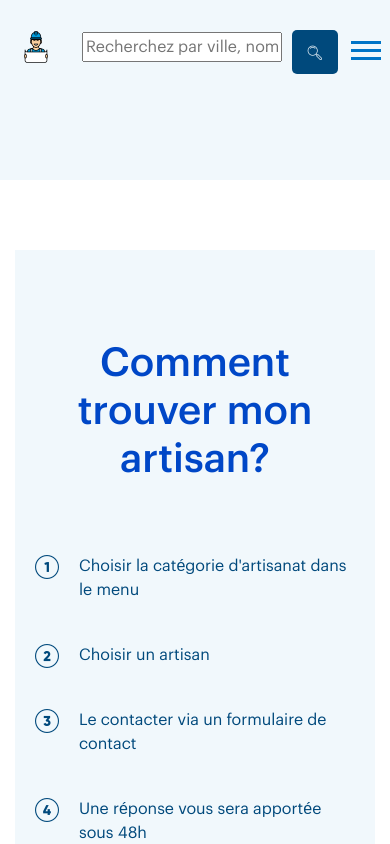
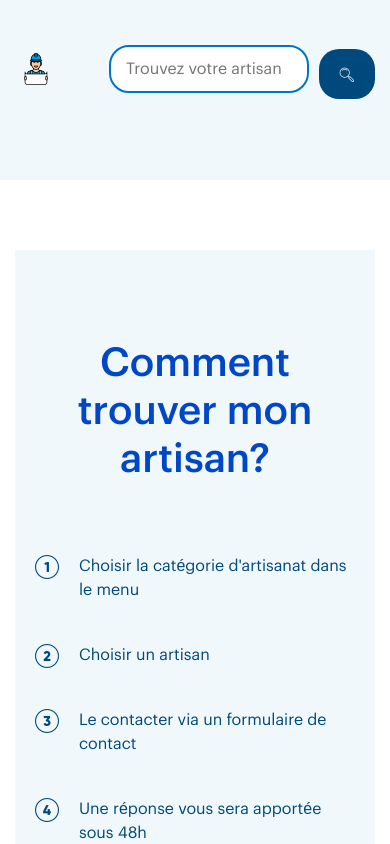
Before and after one commit to Ad15C/Artisan, an Angular app: page / in a window 390 px wide. Shown: the top 844 px of the page. Built offline with nearby package versions, Linux system fonts and the light colour scheme.

Commit message:
searchbar_update

```diff
--- a/src/app/header/header.component.html
+++ b/src/app/header/header.component.html
@@ -26,7 +26,7 @@
     <div class="search-form">
         <form (ngSubmit)="onSearch()">
             <input
-                placeholder="Recherchez par ville, nom, profession"
+                placeholder="Trouvez votre artisan"
                 name="search"
                 required
                 [(ngModel)]="searchTerm"
--- a/src/app/header/header.component.scss
+++ b/src/app/header/header.component.scss
@@ -29,6 +29,7 @@
     flex-grow: 1;
     justify-content: center; /* Centre le menu horizontalement */
     position: relative;
+    border-radius: 20px;
 
     &.open {
         display: flex;
@@ -52,17 +53,23 @@
 
 .nav-item {
     margin: 0 25px; /* Espace entre les sections */
+    border-radius: 20px;
 
     .link {
         color: #f1f8fc; /* Couleur des liens */
         text-decoration: none;
         display: block;
         padding: 10px;
-        transition: background-color 0.3s;
+        transition: background-color 0.3s, transform 0.3s ease; /* Ajout du transform */
 
         &:hover {
             background-color: #0074c7; /* Couleur de fond au survol */
             border-radius: 5px;
+        }
+
+         /* Effet de zoom sur clic */
+         &:active {
+            transform: scale(1.1); /* Agrandissement du lien */
         }
     }
 }
@@ -74,6 +81,7 @@
     background-color: #0074c7; /* Couleur des traits */
     display: block;
     position: relative;
+    transition: transform 0.3s ease; /* Ajout d'une transition pour le zoom */
 
     &:before,
     &:after {
@@ -98,8 +106,11 @@
 .search-form {
     display: flex;
     align-items: center;
-    justify-content: space-between;
+    justify-content: center;
     width: 100%;
+    padding: 10px;
+    border-radius: 10px;
+
 
     form {
         display: flex;
@@ -107,26 +118,36 @@
         align-items: center;
         width: auto;
         margin-left: 30px;
+        background-color: #f1f8fc;
+        border-radius: 25px;
+        padding: 5px 20px;
 
         input {
             width: 200px; /* Taille plus petite en mode tablette */
             max-width: 100%; /* S'adapte à l'espace disponible */
             margin-right: 10px; /* Espace entre l'input et le bouton */
             transition: width 0.3s ease;
+            padding: 10px 15px;
+            font-size: 16px;
+            border: 2px solid #0074c7; /* Bordure bleue discrète */
+            border-radius: 20px;
+            transition: all 0.3s ease-in-out; /* Animation fluide */
         }
 
         button {
-            padding: 10px 15px;
             background-color: #00497c;
+            border-color:#0074c7;
             color: #f1f8fc;
             border: none;
-            border-radius: 5px;
+            border-radius: 20px;
             cursor: pointer;
             display: flex;
             align-items: center;
             justify-content: center;
-            min-width: 40px;  /* Adapte la taille minimale du bouton */
-            height: auto;
+            padding: 10px 20px;
+            transition: background-color 0.3s, transform 0.2s ease;
+            min-width: 50px;
+            height: 50px;
 
             button .button-text {
                 display: inline-block; /* Affichage par défaut sur desktop */
@@ -136,10 +157,12 @@
             button .button-icon {
                 display: none; /* Masquer l'icône par défaut */
                 font-size: 20px;
+                transition: transform 0.3s ease;
             }
 
             &:hover {
                 background-color: #0074c7; /* Couleur au survol du bouton */
+                transform: scale(1.05); /* Effet de zoom */
             }
         }
     }
@@ -187,6 +210,12 @@
 
     .search-form button .button-icon {
         display: inline-block; /* Afficher l'icône sur mobile et tablette */
+    }
+
+    /* Ajout de l'effet au clic sur mobile */
+    .search-form button:active {
+        background-color: #0074c7; /* Couleur du bouton lors du clic */
+        transform: scale(1.05); /* Effet de zoom lors du clic */
     }
 
     .navbar.open {
@@ -254,6 +283,15 @@
         display: inline-block; /* Afficher l'icône sur mobile et tablette */
     }
 
+    .search-form button:active .button-icon {
+        transform: rotate(360deg); /* Rotation de l'icône lors du clic */
+    }
+
+    .search-form button:disabled {
+        background-color: #ccc;
+        cursor: not-allowed;
+    }
+
     .navbar {
         display: none;
     }
--- a/src/app/header/header.component.ts
+++ b/src/app/header/header.component.ts
@@ -16,6 +16,7 @@ export class HeaderComponent {
   results: any [] = []; /* Les résultats de la recherche */
 
   @Output() searchChanged = new EventEmitter<{ term: string, type: string }>();
+
 
   constructor(
     @Inject(PLATFORM_ID) private platformId: Object,
```
